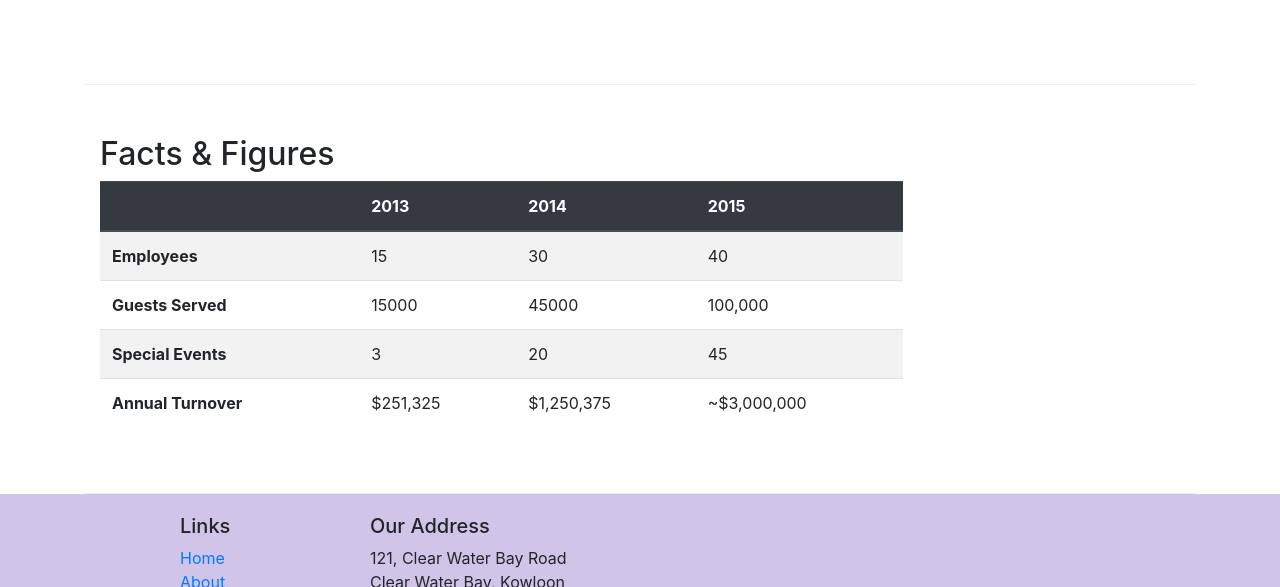
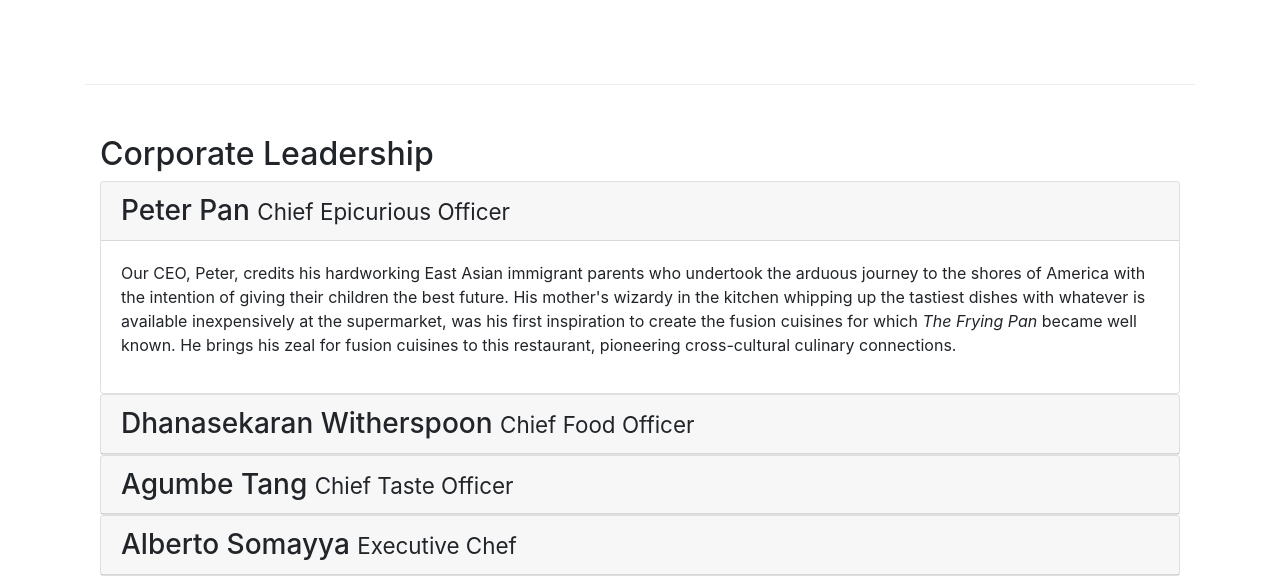
Before and after one commit to poojadas07/Bootstrap4, a website: page aboutus.html in a window 1280 px wide. Shown: the part 1287-1874 px from the top of the page. Drawn offline with nearby package versions, Linux system fonts and the light colour scheme.

Commit message:
Accordion

```diff
--- a/aboutus.html
+++ b/aboutus.html
@@ -138,6 +138,68 @@
                 </div>
             </div>
        </div>
+
+       <div class="row row-content">
+            <div class="col-12">
+                <h2>Corporate Leadership</h2>
+
+                <div id="accordion">
+                    <div class="card">
+                        <div class="card-header" role="tab" id="peterhead">
+                            <h3 class="mb-0">
+                                <a data-toggle="collapse" data-target="#peter">Peter Pan <small>Chief Epicurious Officer</small></a>
+                            </h3>
+                        </div>
+                        <div class="collapse show" id="peter" data-parent="#accordion">
+                            <div class="card-body">
+                                 <p class="d-none d-sm-block">Our CEO, Peter, credits his hardworking East Asian immigrant parents who undertook the arduous journey to the shores of America with the intention of giving their children the best future. His mother's wizardy in the kitchen whipping up the tastiest dishes with whatever is available inexpensively at the supermarket, was his first inspiration to create the fusion cuisines for which <em>The Frying Pan</em> became well known. He brings his zeal for fusion cuisines to this restaurant, pioneering cross-cultural culinary connections.</p>
+                            </div>
+                        </div>
+                    </div>
+
+                    <div class="card">
+                        <div class="card-header" role="tab" id="dannyhead">
+                            <h3 class="mb-0">
+                                <a class="collapsed" data-toggle="collapse" data-target="#danny">Dhanasekaran Witherspoon <small>Chief Food Officer</small></a>
+                            </h3>
+                        </div>
+                        <div class="collapse" id="danny" data-parent="#accordion">
+                            <div class="card-body">
+                                 <p class="d-none d-sm-block">Our CFO, Danny, as he is affectionately referred to by his colleagues, comes from a long established family tradition in farming and produce. His experiences growing up on a farm in the Australian outback gave him great appreciation for varieties of food sources. As he puts it in his own words, <em>Everything that runs, wins, and everything that stays, pays!</em></p>
+                            </div>
+                        </div>
+                    </div>
+
+                    <div class="card">
+                        <div class="card-header" role="tab" id="agumbehead">
+                            <h3 class="mb-0">
+                                <a class="collapsed" data-toggle="collapse" data-target="#agumbe">Agumbe Tang <small>Chief Taste Officer</small></a>
+                            </h3>
+                        </div>
+                        <div class="collapse" id="agumbe" data-parent="#accordion">
+                            <div class="card-body">
+                                  <p class="d-none d-sm-block">Blessed with the most discerning gustatory sense, Agumbe, our CTO, personally ensures that every dish that we serve meets his exacting tastes. Our chefs dread the tongue lashing that ensues if their dish does not meet his exacting standards. He lives by his motto, <em>You click only if you survive my lick.</em></p>
+                            </div>
+                        </div>
+                    </div>
+
+                    <div class="card">
+                        <div class="card-header" role="tab" id="albertohead">
+                            <h3 class="mb-0">
+                                <a class="collapsed" data-toggle="collapse" data-target="#alberto">Alberto Somayya <small>Executive Chef</small></a>
+                            </h3>
+                        </div>
+                        <div role="tabpannel" class="collapse" id="alberto" data-parent="#accordion">
+                            <div class="card-body">
+                                 <p class="d-none d-sm-block">Award winning three-star Michelin chef with wide International experience having worked closely with whos-who in the culinary world, he specializes in creating mouthwatering Indo-Italian fusion experiences. He says, <em>Put together the cuisines from the two craziest cultures, and you get a winning hit! Amma Mia!</em></p>
+                            </div>
+                        </div>
+                    </div>
+
+                </div>
+            </div>
+       </div>
+
        <div class="row row-content">
            <div class="col-12 col-sm-9">
                <h2>Facts &amp; Figures</h2>
```
